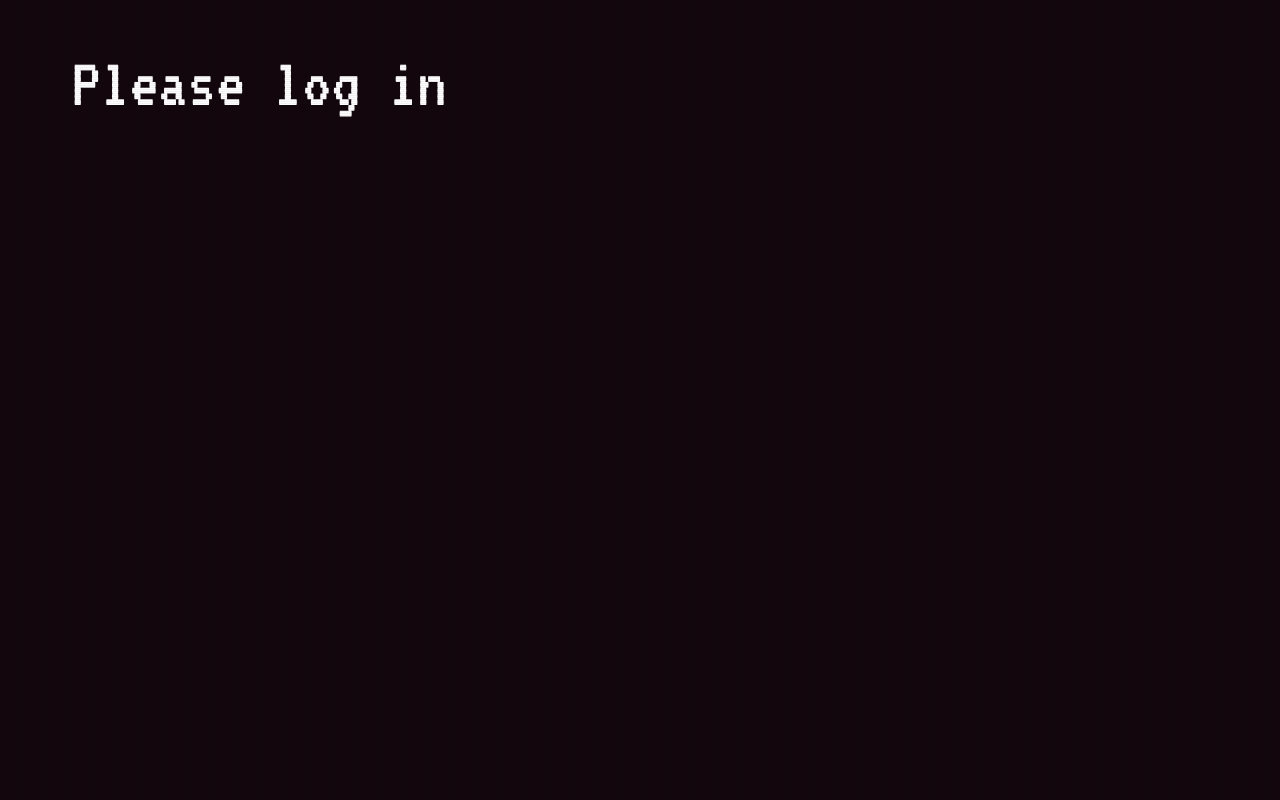
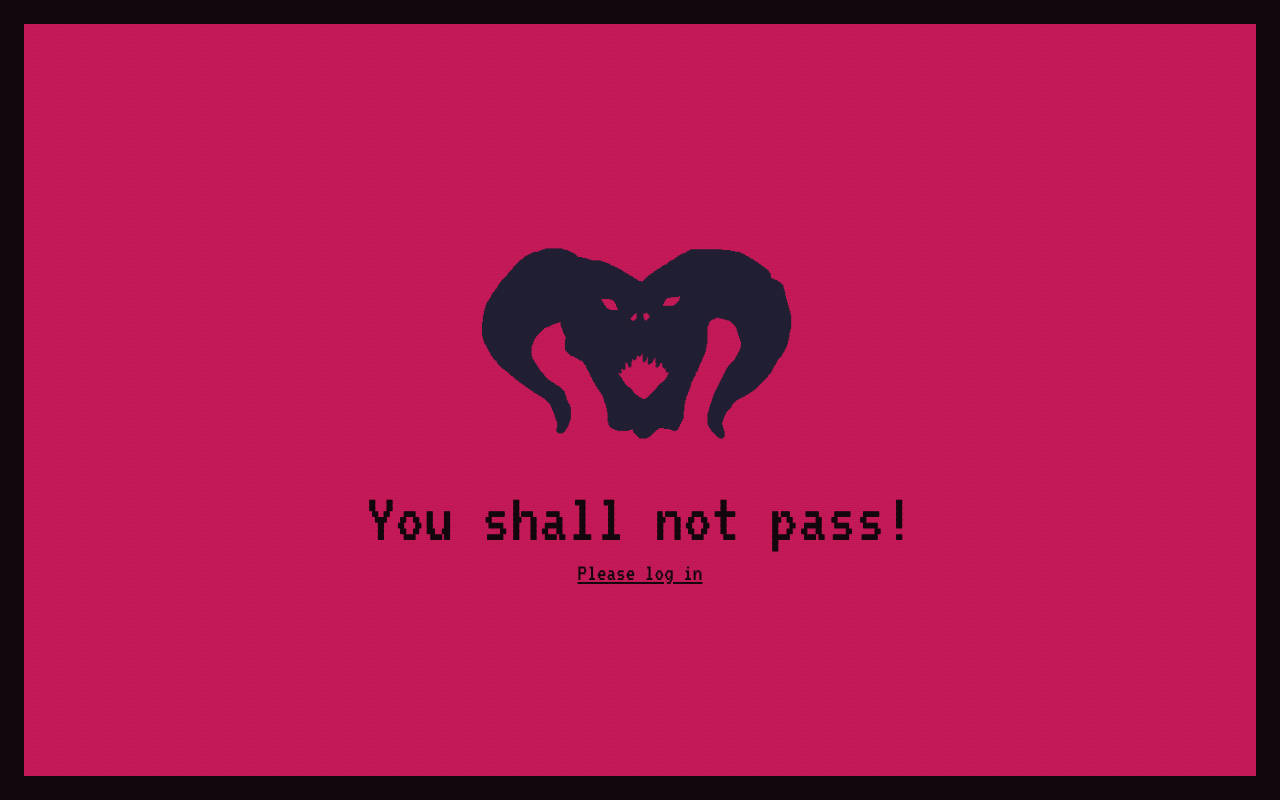
Before and after one commit to ramijames/DeepDarkPrototype, a Vue app: page /game in a window 1280 px wide. Built offline with nearby package versions, Linux system fonts and the light colour scheme.

Commit message:
Game view now has an auth check

```diff
--- a/src/components/LogOut.vue
+++ b/src/components/LogOut.vue
@@ -1,7 +1,5 @@
 <template>
-  <div v-if="userStore.user" class="absolute top-0 right-0">
-    <button @click="logout" class="px-12 bg-crt-4 text-white py-2">Log out</button>
-  </div>
+  <button v-if="userStore.user" @click="logout" class="absolute w-full bottom-0 bg-crt-8 text-white py-2">Log out</button>
 </template>
 
 <script>
--- a/src/components/game/Game.vue
+++ b/src/components/game/Game.vue
@@ -1,15 +1,22 @@
 <template>
-  <main class="p-6 relative w-full h-full">
+  <main class="relative w-full h-full flex flex-row">
     <!-- Check if the user is logged in -->
-    <div v-if="userStore.user">
-      <Portal />
+    <div v-if="userStore.user" class="relative border-4 b-crt-4 h-full w-1/5">
+      <div class="p-6">
+        <div class="text-crt-4">Hello, {{ userStore.user.username }}</div>
+        <Portal />
+      </div>
       <LogOut />
-      <div class="text-white text-center text-7xl p-6 w-full h-full">Game View</div>
+    </div>
+    <div v-if="userStore.user" class="text-white text-center text-7xl p-6 w-full h-full">
+      Game View
     </div>
 
     <!-- If the user is not logged in, redirect to the auth view -->
-    <div v-else>
-      <router-link to="/auth" class="text-white text-center text-7xl p-6 w-full h-full">Please log in</router-link>
+    <div v-if="!userStore.user" class="flex flex-col justify-center w-full h-full bg-crt-4">
+      <img src="/balrog.png" alt="Balrog" class="w-1/3 mx-auto" />
+      <h1 class="text-7xl text-crt-0 text-center">You shall not pass!</h1>
+      <router-link to="/auth" class="text-crt-0 underline text-center">Please log in</router-link>
     </div>
 
 
--- a/src/stores/store.js
+++ b/src/stores/store.js
@@ -10,9 +10,9 @@ export const useUserStore = defineStore({
   actions: {
     setUser(user) {
       if (user) {
-        const { email, username } = user;
-        this.user = { email, username };
-        localStorage.setItem('user', JSON.stringify({ email, username }));
+        const { username } = user;
+        this.user = { username };
+        localStorage.setItem('user', JSON.stringify({ username }));
       } else {
         this.user = null;
         localStorage.removeItem('user');
```
Also changed, not shown: public/balrog.png (added).
